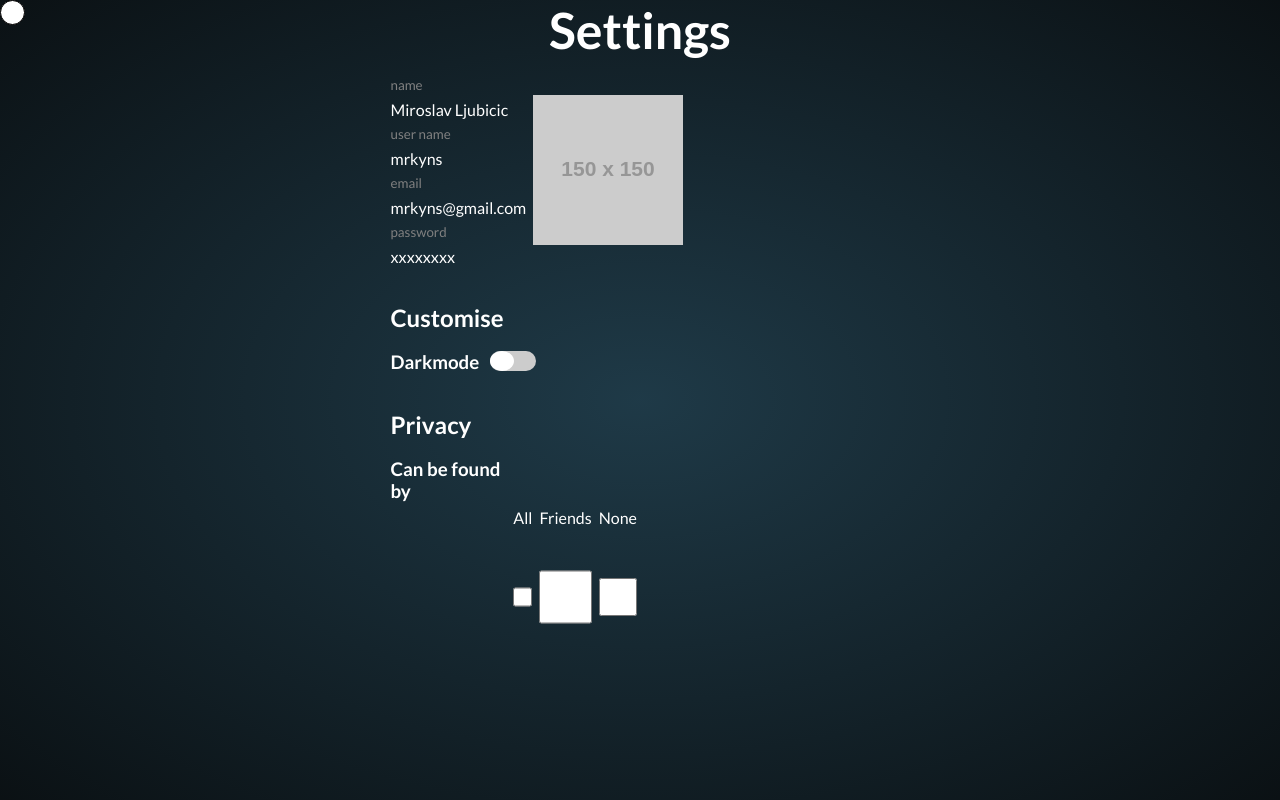
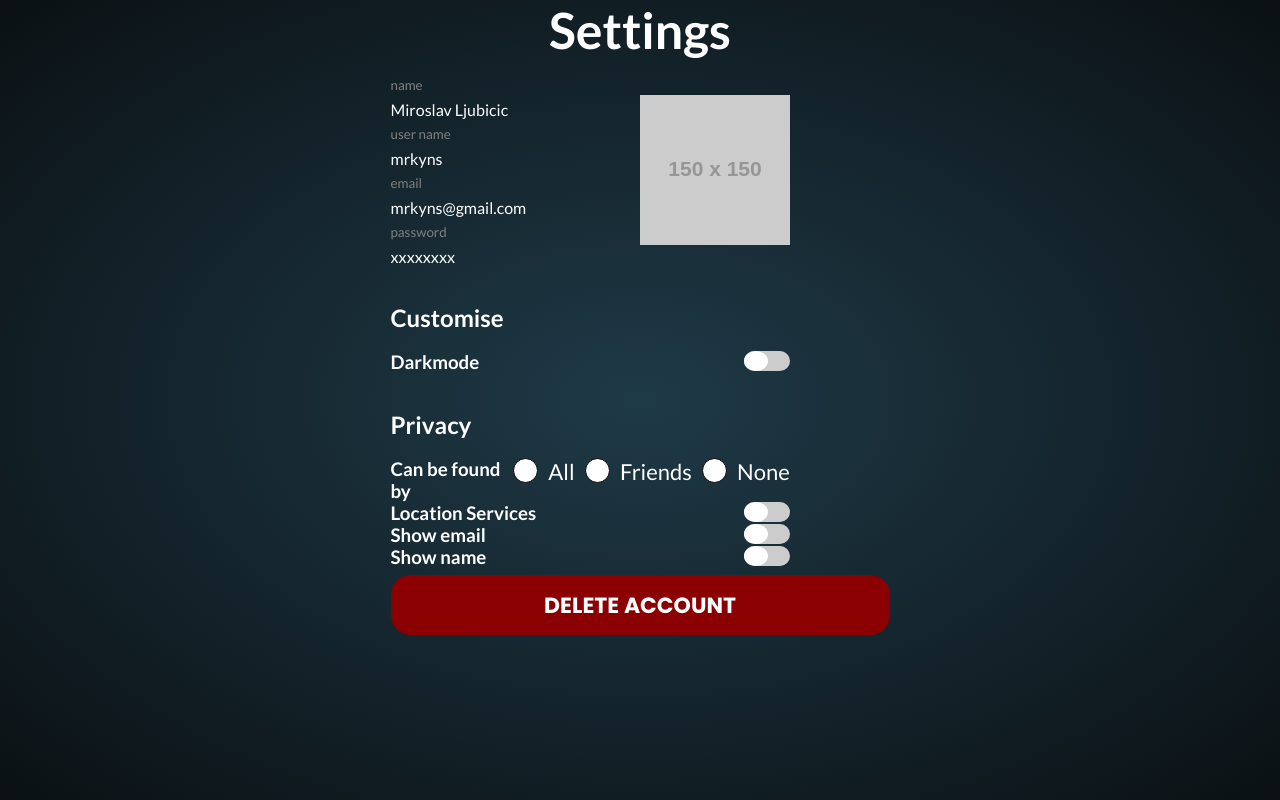
Before and after one commit to AdamN89/SightSeekerFront, a React (Create React App) app: page /settings in a window 1280 px wide. Shown: the top 800 px of the page. Built offline with nearby package versions, Linux system fonts and the light colour scheme.

Commit message:
addapt to global css

```diff
--- a/src/pages/InitialSetupPage/InitialSetup.css
+++ b/src/pages/InitialSetupPage/InitialSetup.css
@@ -54,13 +54,13 @@
   font-size: 14px;
 }
 
-.flex_inital_setup {
+.inital_setup_flex {
   display: flex;
   gap: 7px;
   justify-content: space-between;
 }
 
-.flex_collumn_inital_setup {
+.inital_setup_flex_collumn {
   display: flex;
   flex-direction: column;
   gap: 7px;
@@ -116,7 +116,7 @@ input:checked + .slider:before {
 }
 
 /* Customize the label (the container) */
-.container_initial_settings {
+.settings_container {
   display: block;
   position: relative;
   padding-left: 35px;
@@ -129,7 +129,7 @@ input:checked + .slider:before {
   user-select: none;
 }
 
-.container_initial_settings input {
+.settings_container input {
   position: absolute;
   opacity: 0;
   cursor: pointer;
@@ -149,29 +149,29 @@ input:checked + .slider:before {
 }
 
 /* On mouse-over, add a grey background color */
-.container:hover input ~ .checkmark {
+.settings_container:hover input ~ .checkmark {
   background-color: #ccc;
 }
 
 /* When the radio button is checked, add a blue background */
-.container input:checked ~ .checkmark {
+.settings_container input:checked ~ .checkmark {
   background-color: var(--light_green);
 }
 
 /* Create the indicator (the dot/circle - hidden when not checked) */
-.checkmark:after {
+.settings_container:after {
   content: "";
   position: absolute;
   display: none;
 }
 
 /* Show the indicator (dot/circle) when checked */
-.container input:checked ~ .checkmark:after {
+.settings_container input:checked ~ .checkmark:after {
   display: block;
 }
 
 /* Style the indicator (dot/circle) */
-.container .checkmark:after {
+.settings_container .checkmark:after {
   top: 8px;
   left: 8px;
   width: 8px;
--- a/src/pages/InitialSetupPage/InitialSetupPage.jsx
+++ b/src/pages/InitialSetupPage/InitialSetupPage.jsx
@@ -60,10 +60,13 @@ export default function InitalSetup() {
   return (
     <>
     <div className={openDrop1 || openDrop2 || openDrop3 ? "show" : "hide"} onClick={handleClickaway}></div>
-    <div className="center">
-      <h1>Initial setup</h1>
+    <div className="container">
+        <h1 className="title">Initial setup</h1>
+      <div className="first_element">
         <img className="initial-settings-page_img" src="https://fakeimg.pl/304x423/e6bde6/878487" />
-      <div className="flex_collumn_inital_setup">
+      </div>
+      <div className="second_element">
+        <div className="inital_setup_flex_collumn">
           <div className={openDrop1 ? "dropdown-clicked" : "dropdown "}>
               <ButtonHallow
               txt="choose avatar"
@@ -120,42 +123,42 @@ export default function InitalSetup() {
                 openDrop3 ? "dropdown-content-clicked modal" : "dropdown-content modal"
               }
             >
-            <div className="flex_inital_setup">
+              <div className="inital_setup_flex">
                 <h3>Can be found by</h3>
-              <div className="flex_collumn_inital_setup">
-              <label class="container">All
+                <div className="inital_setup_flex_collumn">
+                <label class="settings_container">All
                   <input type="radio" name="found-by"/>
                   <span class="checkmark"></span>
                 </label>
 
-                  <label class="container_initial_settings">
+                    <label class="settings_container">
                       Friends
                       <input type="radio" name="found-by" />
                       <span class="checkmark"></span>
                     </label>
 
-                  <label class="container_initial_settings">
+                    <label class="settings_container">
                       None
                       <input type="radio" name="found-by" />
                       <span class="checkmark"></span>
                     </label>
                   </div>
                 </div>
-              <div className="flex_inital_setup">
+                <div className="inital_setup_flex">
                   <h3>Location Services</h3>
                   <label class="switch">
                     <input type="checkbox" />
                     <span class="slider round"></span>
                   </label>
                 </div>
-              <div className="flex_inital_setup">
+                <div className="inital_setup_flex">
                   <h3>Show email</h3>
                   <label class="switch">
                     <input type="checkbox" />
                     <span class="slider round"></span>
                   </label>
                 </div>
-              <div className="flex_inital_setup">
+                <div className="inital_setup_flex">
                   <h3>Show name</h3>
                   <label class="switch">
                     <input type="checkbox" />
@@ -171,6 +174,7 @@ export default function InitalSetup() {
             </Button>
         </div>
       </div>
+      </div>
     </>
   );
 }
--- a/src/pages/SettingsPage/SettingsPage.jsx
+++ b/src/pages/SettingsPage/SettingsPage.jsx
@@ -3,10 +3,10 @@ import { useState } from "react";
 
 export default function Settings() {
   return (<>
-    <div className="center flex-collumn">
+    <div className="center settings_page_flex_collumn">
       <h1>Settings</h1>
-      <div className="user-settings flex">
-        <div className="flex-collumn">
+      <div className="user-settings settings_page_flex">
+        <div className="settings_page_flex_collumn">
           <span className="small-dark">name</span>
           <span>Miroslav Ljubicic</span>
           <span className="small-dark">user name</span>
@@ -19,7 +19,7 @@ export default function Settings() {
         <div className="avatar"><img src="https://fakeimg.pl/150x150"/></div>
       </div>
       <h2>Customise</h2>
-      <div className="flex">
+      <div className="settings_page_flex">
             <h3>Darkmode</h3>
             <label class="switch">
               <input type="checkbox"/>
@@ -29,41 +29,41 @@ export default function Settings() {
 
       <h2>Privacy</h2>
       <div>
-        <div className="flex">
+        <div className="settings_page_flex">
           <h3>Can be found by</h3>
-            <div className="flex">
-              <label class="container">All
+            <div className="settings_page_flex">
+              <label class="settings_container">All
                 <input type="checkbox"/>
                 <span class="checkmark"></span>
               </label>
 
-              <label class="container">Friends
+              <label class="settings_container">Friends
                 <input type="checkbox"/>
                 <span class="checkmark"></span>
               </label>
 
-              <label class="container">
+              <label class="settings_container">
                 None
                 <input type="checkbox"/>
                 <span class="checkmark"></span>
               </label>
             </div>
         </div>
-        <div className="flex">
+        <div className="settings_page_flex">
             <h3>Location Services</h3>
             <label class="switch">
               <input type="checkbox"/>
               <span class="slider round"></span>
             </label>
         </div>
-        <div className="flex">
+        <div className="settings_page_flex">
             <h3>Show email</h3>
             <label class="switch">
               <input type="checkbox"/>
               <span class="slider round"></span>
             </label>
         </div>
-        <div className="flex">
+        <div className="settings_page_flex">
             <h3>Show name</h3>
             <label class="switch">
               <input type="checkbox"/>
--- a/src/pages/SettingsPage/settings.css
+++ b/src/pages/SettingsPage/settings.css
@@ -1,15 +1,11 @@
-.center{
-    width: 499px;
-    margin: 0 auto;
-}
-
-.flex {
+.settings_page_flex {
     width: 80%;
     display: flex;
+    justify-content: space-between;
     gap: 7px;
 }
 
-.flex-collumn {
+.settings_page_flex_collumn {
     display: flex;
     flex-direction: column;
     gap: 7px
```
Lines whose indentation alone changed are shown as unchanged.
